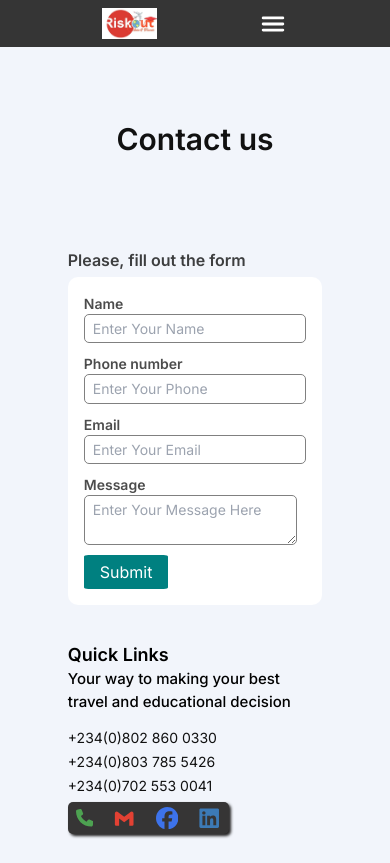
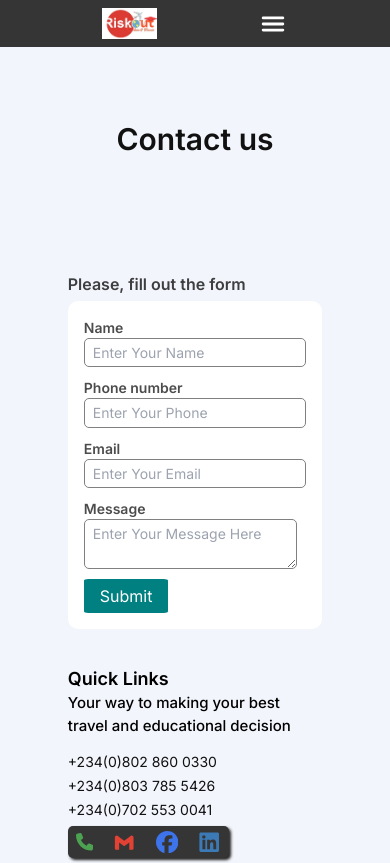
Before and after one commit to VictorKingsHub/consults, a Next.js app: page /contact in a window 390 px wide. Shown: the top 863 px of the page. Built offline with nearby package versions, Linux system fonts and the light colour scheme.

Commit message:
nav mobile fix

```diff
--- a/app/ui/contact/form/ContactForm.module.css
+++ b/app/ui/contact/form/ContactForm.module.css
@@ -13,6 +13,7 @@
         align-items: center;
         padding: 1.5rem 1rem;
         gap: 20px;
+        padding: 3rem 1rem ;
 
     }
 }
```
